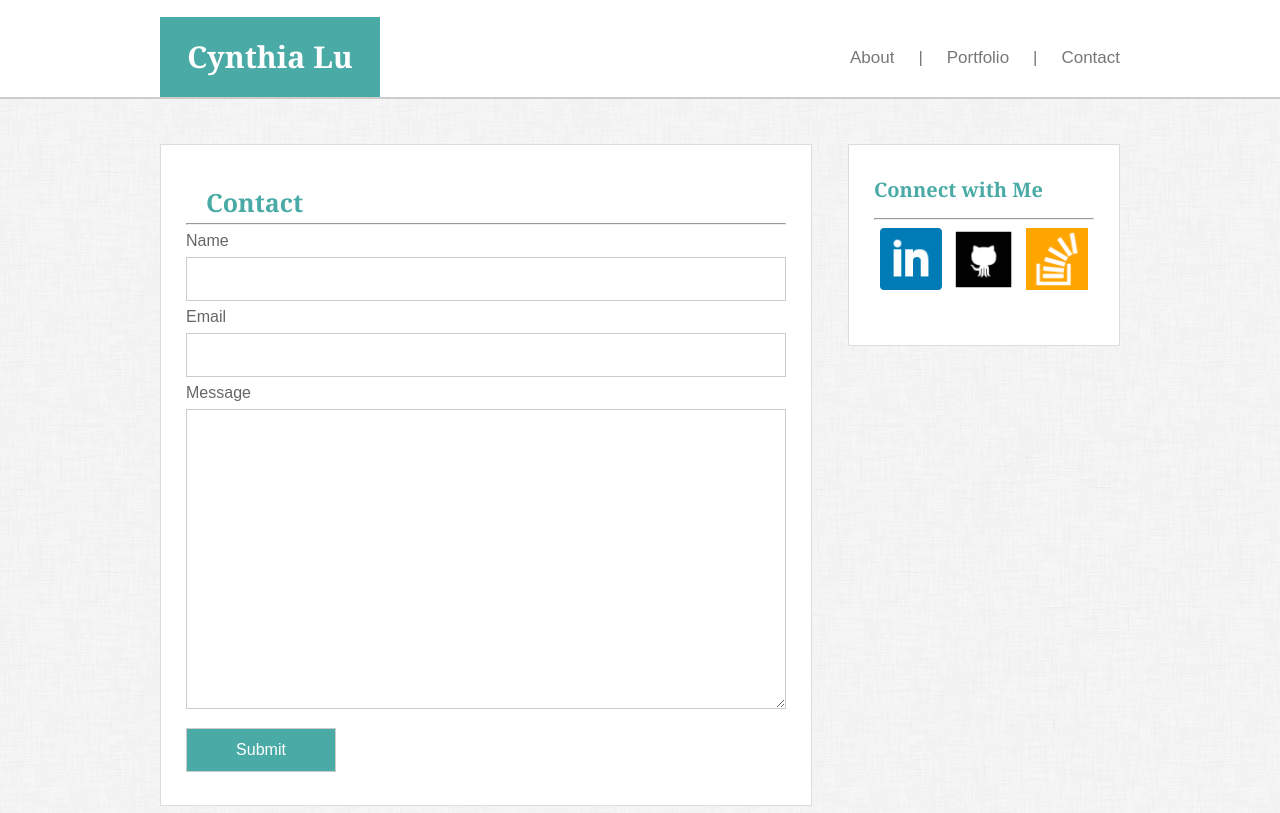
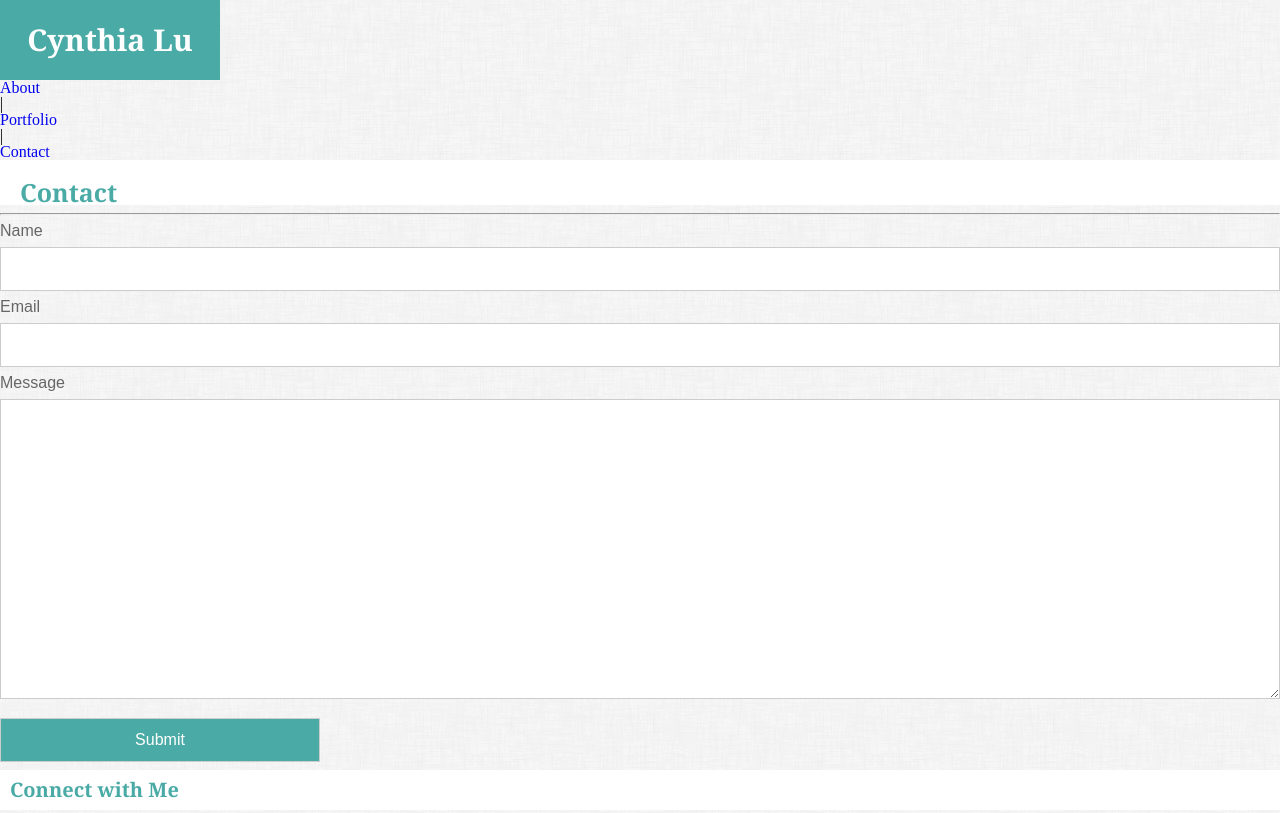
Before and after one commit to cynthialu42/bootstrap-portfolio, a plain HTML site: page contact.html in a window 1280 px wide. Shown: the top 813 px of the page. Drawn offline with Linux system fonts and the light colour scheme.

Commit message:
cleanup about me page

```diff
--- a/assets/css/style.css
+++ b/assets/css/style.css
@@ -2,31 +2,6 @@
 .background{
     background-image: url('../images/dust_scratches.png');
 }
-.content-wrapper {
-    width: 960px;
-    margin: auto;
-    display: flex;
-    justify-content: space-between;
-    margin-bottom: 140px;
-}
-
-.header{
-    display: flex;
-    justify-content: center;
-    background: #ffffff;
-    height: 80px;
-    width: 100%;
-    border-bottom: 2px solid #cccccc;
-    border-top: 17px solid white;
-  }
-
-.header-content {
-    width: 960px;
-    height: 80px;
-    display: flex;
-    justify-content: space-between;
-    background: #ffffff;
-  }
 
   .name {
     background:#4aaaa5;
@@ -39,7 +14,6 @@
     color: white;
     font-size: 30px;
     font-weight: bold;
-
   }
 
   .cyl-nav-items{
@@ -47,34 +21,6 @@
     color: #777777;
     font-size: 17px;
   }
-  .nav-wrapper{
-    display: flex;
-    align-items: center;
-    justify-content: space-between;
-    width: 270px;
-  }
-
-
-  .nav-items {
-    display: flex;
-    background:#ffffff;
-    height: 80px;
-    width: 100%;
-    justify-content: center;
-    align-items: center;
-    font-family: 'Arial', 'Helvetica Neue', Helvetica, sans-serif;
-    color: #777777;
-    font-size: 17px;
-  }
-
-.left-column {
-    width: 600px;
-    background: #ffffff;
-    padding: 25px;
-    margin-top: 45px;
-    border: 1px solid #dddddd;
-
-}
 
 .profile-img{
     float: left;
@@ -88,14 +34,7 @@
     line-height: 1.6;
     margin-bottom: 20px;
 }
-.right-column {
-    width: 220px;
-    height: 150px;
-    background: #ffffff;
-    padding: 25px;
-    margin-top: 45px;
-    border: 1px solid #dddddd;
-}
+
 
 .contact-img {
     display: flex;
@@ -107,8 +46,6 @@
 }
 
 .icon {
-    display: flex;
-    justify-content: center;
     margin: auto;
     width: 85%;
 }
@@ -127,25 +64,9 @@
     font-family: 'Georgia', Times, Times New Roman, serif;
     font-size: 20px;
     font-weight: bold;
-    padding: 10px 0px 10px 0px;
+    padding: 10px 10px;
+    background: white
 }
-
-/*.footer {
-    display: flex;
-    width: 100%;
-    height: 60px;
-    position: relative;
-    bottom: 0;
-    position: fixed;
-    background: #666666;
-    text-align: center;
-    justify-content: center;
-    align-items: center;
-    font-family: 'Arial', 'Helvetica Neue', Helvetica, sans-serif;
-    font-size: 10px;
-    color: #dddddd;
-    border-top: 5px solid #4aaaa5;
-}*/
 
 .footer {
     background: #666666;
```
Also changed, not shown: index.html (+11 -64 lines).
